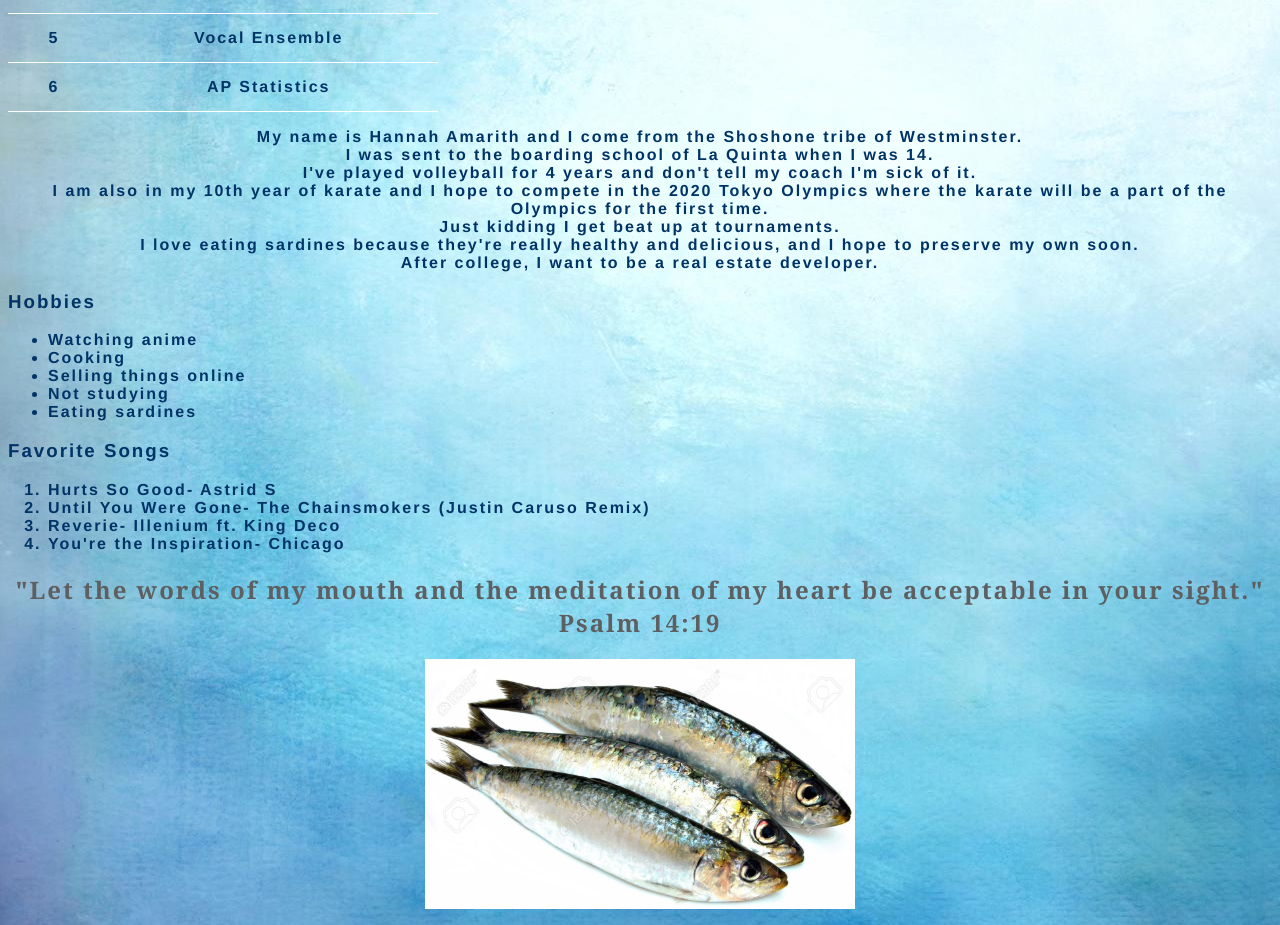
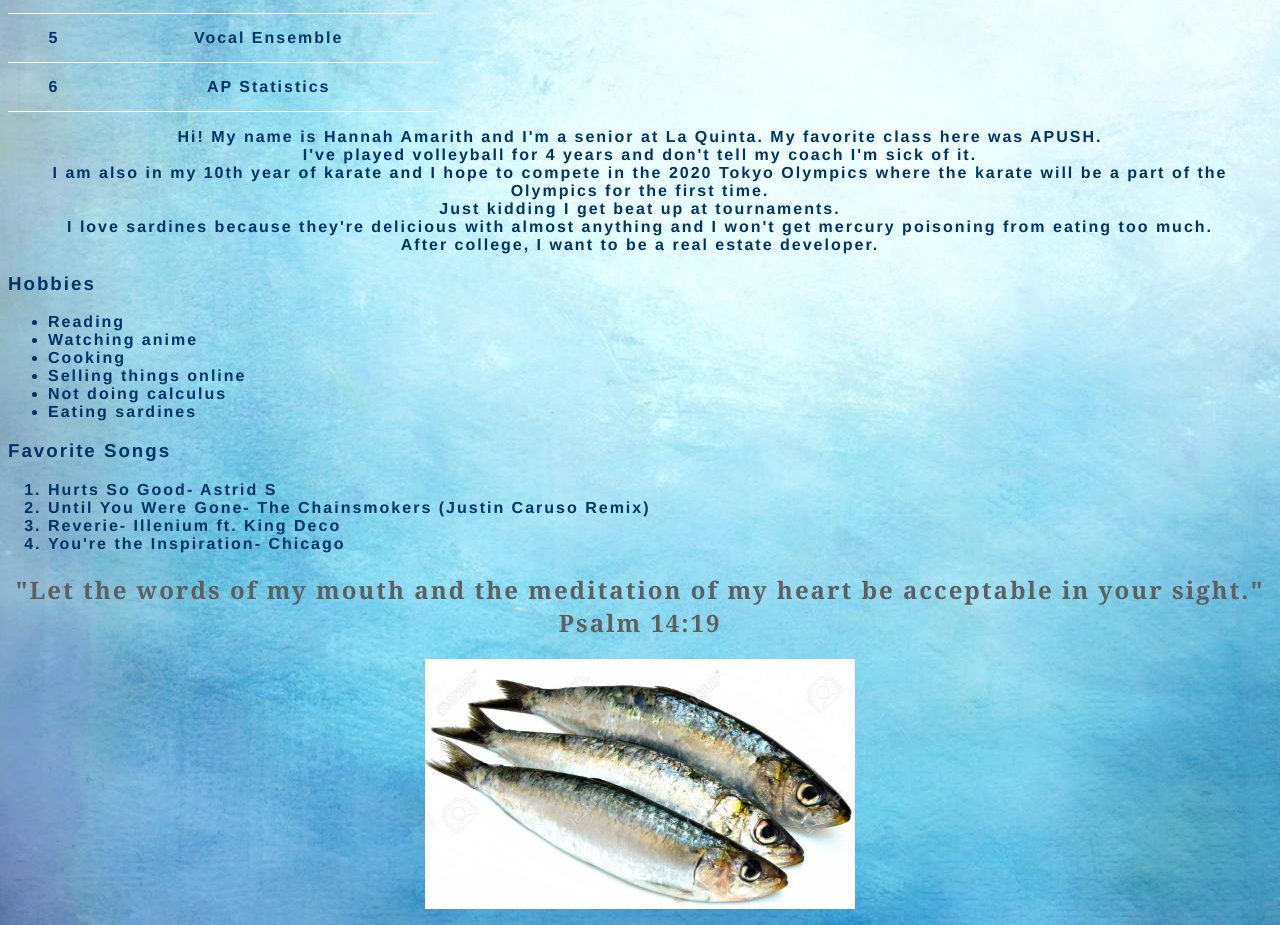
Before and after one commit to 17hamarith/17hamarith.github.io, a plain HTML site: page my_website/about.html in a window 1280 px wide. Shown: the part 785-1710 px from the top of the page. Drawn offline with Linux system fonts and the light colour scheme.

Commit message:
morefinal

```diff
--- a/my_website/about.html
+++ b/my_website/about.html
@@ -23,13 +23,14 @@
       <tr><td>5</td><td>Vocal Ensemble</td></tr>
       <tr><td>6</td><td>AP Statistics</td></tr>
   </table>
-  <p class="center">My name is Hannah Amarith and I come from the Shoshone tribe of Westminster. <br> I was sent to the boarding school of La Quinta when I was 14. <br> I've played volleyball for 4 years and don't tell my coach I'm sick of it. <br> I am also in my 10th year of karate and I hope to compete in the 2020 Tokyo Olympics where the karate will be a part of the Olympics for the first time. <br> Just kidding I get beat up at tournaments. <br> I love eating sardines because they're really healthy and delicious, and I hope to preserve my own soon. <br> After college, I want to be a real estate developer.  </p>
+  <p class="center">Hi! My name is Hannah Amarith and I'm a senior at La Quinta. My favorite class here was APUSH. <br> I've played volleyball for 4 years and don't tell my coach I'm sick of it. <br> I am also in my 10th year of karate and I hope to compete in the 2020 Tokyo Olympics where the karate will be a part of the Olympics for the first time. <br> Just kidding I get beat up at tournaments. <br> I love sardines because they're delicious with almost anything and I won't get mercury poisoning from eating too much. <br> After college, I want to be a real estate developer.  </p>
   <h3>Hobbies</h3>
     <ul>
+      <li>Reading</li>
       <li>Watching anime</li>
       <li>Cooking</li>
       <li>Selling things online</li>
-      <li>Not studying</li>
+      <li>Not doing calculus</li>
       <li>Eating sardines</li>
     </ul>
   <h3>Favorite Songs</h3>
```
